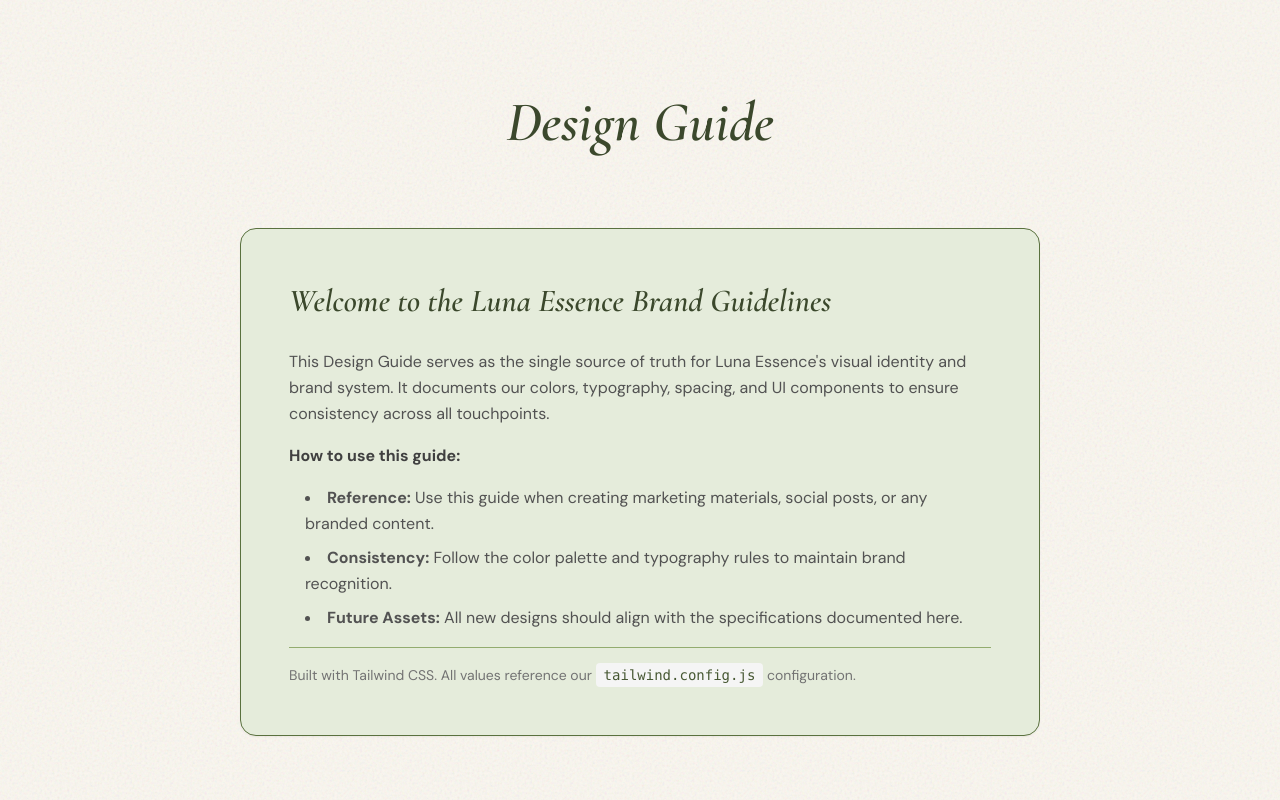
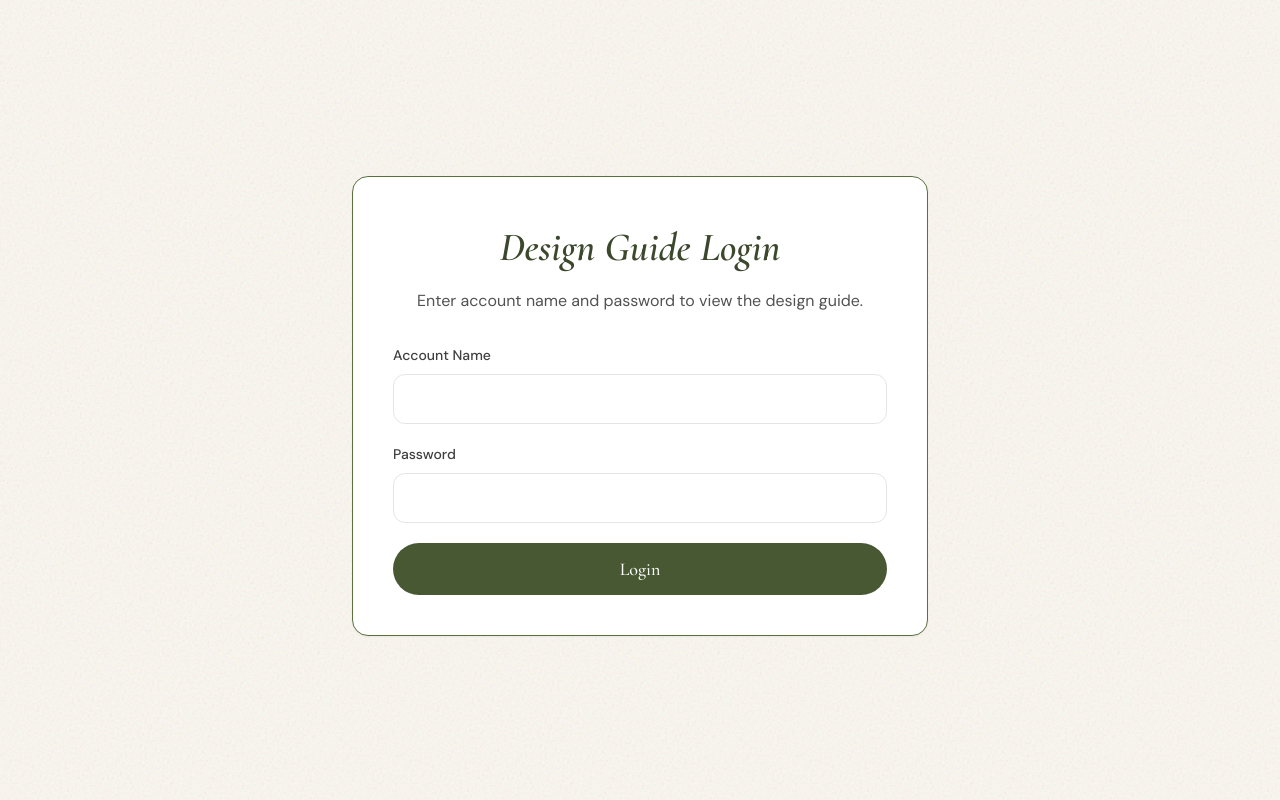
Before and after one commit to matintynn/lunaspa-project, a React (Vite) app in the folder luna-essence-spa/: page /design-guide in a window 1280 px wide. Shown: the top 800 px of the page. Built offline with nearby package versions, Linux system fonts and the light colour scheme; no server answers.

Commit message:
add login for design guide

```diff
--- a/luna-essence-spa/src/App.jsx
+++ b/luna-essence-spa/src/App.jsx
@@ -11,7 +11,7 @@
 import AboutPage from './pages/AboutPage'
 import ContactPage from './pages/ContactPage'
 import DesignGuidePage from './pages/DesignGuidePage'
-import DesignGuideLayout from './pages/DesignGuideLayout'
+import DesignGuideAuthGate from './components/design-guide/DesignGuideAuthGate'
 
 function App() {
   return (
@@ -19,9 +19,9 @@
       <ScrollToTop />
       <Routes>
         <Route path="/design-guide" element={
-          <DesignGuideLayout>
+          <DesignGuideAuthGate>
             <DesignGuidePage />
-          </DesignGuideLayout>
+          </DesignGuideAuthGate>
         } />
         <Route path="/" element={<Layout><HomePage /></Layout>} />
         <Route path="/services" element={<Layout><ServicesPage /></Layout>} />
--- /dev/null
+++ b/luna-essence-spa/src/components/design-guide/DesignGuideAuthGate.jsx
@@ -0,0 +1,104 @@
+import { useEffect, useMemo, useState } from 'react'
+import Button from '../shared/Button'
+import Container from '../shared/Container'
+import DesignGuideLayout from '../../pages/DesignGuideLayout'
+import {
+    DESIGN_GUIDE_AUTH_CHANGE_EVENT,
+    isDesignGuideAuthenticated,
+    setDesignGuideAuthenticated,
+} from '../../lib/designGuideAuth'
+
+function DesignGuideAuthGate({ children }) {
+    const expectedAccount = useMemo(() => import.meta.env.VITE_DESIGN_GUIDE_ACCOUNT || 'client', [])
+    const expectedPassword = useMemo(() => import.meta.env.VITE_DESIGN_GUIDE_PASSWORD || 'luna123', [])
+    const [accountName, setAccountName] = useState('')
+    const [password, setPassword] = useState('')
+    const [error, setError] = useState('')
+    const [isAuthenticated, setIsAuthenticated] = useState(() => isDesignGuideAuthenticated())
+
+    useEffect(() => {
+        const handleAuthChange = (event) => {
+            setIsAuthenticated(Boolean(event.detail?.isAuthenticated))
+        }
+
+        window.addEventListener(DESIGN_GUIDE_AUTH_CHANGE_EVENT, handleAuthChange)
+        return () => window.removeEventListener(DESIGN_GUIDE_AUTH_CHANGE_EVENT, handleAuthChange)
+    }, [])
+
+    const handleSubmit = (event) => {
+        event.preventDefault()
+
+        const isValid = accountName.trim() === expectedAccount && password === expectedPassword
+
+        if (!isValid) {
+            setError('Invalid account name or password.')
+            return
+        }
+
+        setError('')
+        setDesignGuideAuthenticated(true)
+    }
+
+    if (isAuthenticated) {
+        return children
+    }
+
+    return (
+        <DesignGuideLayout>
+            <div className="mt-24">
+                <Container className="py-20 md:pb-16">
+                    <div className="mx-auto max-w-xl rounded-2xl border border-primary-600 bg-white p-8 md:p-10 shadow-sm">
+                        <h1 className="text-h2 font-serif font-semibold italic text-primary-800 text-center">Design Guide Login</h1>
+                        <p className="mt-3 text-center text-body-md text-neutral-600">
+                            Enter account name and password to view the design guide.
+                        </p>
+
+                        <form className="mt-8 space-y-5" onSubmit={handleSubmit}>
+                            <div>
+                                <label htmlFor="accountName" className="block text-body-sm font-medium text-neutral-700 mb-2">
+                                    Account Name
+                                </label>
+                                <input
+                                    id="accountName"
+                                    type="text"
+                                    autoComplete="username"
+                                    value={accountName}
+                                    onChange={(event) => setAccountName(event.target.value)}
+                                    className="w-full rounded-xl border border-neutral-200 bg-white px-4 py-3 text-body-md text-neutral-800 outline-none focus:border-primary-600"
+                                    required
+                                />
+                            </div>
+
+                            <div>
+                                <label htmlFor="password" className="block text-body-sm font-medium text-neutral-700 mb-2">
+                                    Password
+                                </label>
+                                <input
+                                    id="password"
+                                    type="password"
+                                    autoComplete="current-password"
+                                    value={password}
+                                    onChange={(event) => setPassword(event.target.value)}
+                                    className="w-full rounded-xl border border-neutral-200 bg-white px-4 py-3 text-body-md text-neutral-800 outline-none focus:border-primary-600"
+                                    required
+                                />
+                            </div>
+
+                            {error && (
+                                <p className="text-body-sm text-red-600" role="alert">
+                                    {error}
+                                </p>
+                            )}
+
+                            <Button type="submit" className="w-full">
+                                Login
+                            </Button>
+                        </form>
+                    </div>
+                </Container>
+            </div>
+        </DesignGuideLayout>
+    )
+}
+
+export default DesignGuideAuthGate
--- a/luna-essence-spa/src/components/design-guide/QuickAccessBar.jsx
+++ b/luna-essence-spa/src/components/design-guide/QuickAccessBar.jsx
@@ -1,6 +1,7 @@
 import { useState } from 'react'
-import { Link } from 'react-router-dom'
+import { Link, useNavigate } from 'react-router-dom'
 import Button from '../shared/Button'
+import { isDesignGuideAuthenticated, setDesignGuideAuthenticated } from '../../lib/designGuideAuth'
 
 const sections = [
     { id: 'intro', label: 'Back to Top' },
@@ -15,6 +16,8 @@
 
 function QuickAccessBar() {
     const [isMenuOpen, setIsMenuOpen] = useState(false)
+    const navigate = useNavigate()
+    const isAuthenticated = isDesignGuideAuthenticated()
 
     const scrollToSection = (id) => (e) => {
         e.preventDefault()
@@ -25,6 +28,17 @@
         const top = el.getBoundingClientRect().top + window.scrollY - offset
         window.scrollTo({ top, behavior: 'smooth' })
         setIsMenuOpen(false)
+    }
+
+    const handleLogout = () => {
+        setDesignGuideAuthenticated(false)
+        setIsMenuOpen(false)
+        navigate('/design-guide', { replace: true })
+    }
+
+    const handleLogin = () => {
+        setIsMenuOpen(false)
+        navigate('/design-guide')
     }
 
     return (
@@ -57,6 +71,14 @@
                         Go to Website
                     </Button>
                 </Link>
+                <Button
+                    variant="secondary"
+                    size="sm"
+                    className="px-4 py-2"
+                    onClick={isAuthenticated ? handleLogout : handleLogin}
+                >
+                    {isAuthenticated ? 'Logout' : 'Login'}
+                </Button>
             </div>
 
             {/* Mobile: Quick Links bar */}
@@ -100,9 +122,17 @@
                     <Link
                         to="/"
                         className="text-navlink font-serif text-primary-700 font-semibold pt-4 border-t border-neutral-200"
+                        onClick={() => setIsMenuOpen(false)}
                     >
                         Go to Website →
                     </Link>
+                    <button
+                        type="button"
+                        onClick={isAuthenticated ? handleLogout : handleLogin}
+                        className="text-navlink font-serif text-primary-700 font-semibold"
+                    >
+                        {isAuthenticated ? 'Logout' : 'Login'}
+                    </button>
                 </div>
             </div>
 
--- /dev/null
+++ b/luna-essence-spa/src/lib/designGuideAuth.js
@@ -0,0 +1,18 @@
+export const DESIGN_GUIDE_AUTH_STORAGE_KEY = 'designGuideAuthenticated'
+export const DESIGN_GUIDE_AUTH_CHANGE_EVENT = 'design-guide-auth-change'
+
+export function isDesignGuideAuthenticated() {
+    return sessionStorage.getItem(DESIGN_GUIDE_AUTH_STORAGE_KEY) === 'true'
+}
+
+export function setDesignGuideAuthenticated(isAuthenticated) {
+    if (isAuthenticated) {
+        sessionStorage.setItem(DESIGN_GUIDE_AUTH_STORAGE_KEY, 'true')
+    } else {
+        sessionStorage.removeItem(DESIGN_GUIDE_AUTH_STORAGE_KEY)
+    }
+
+    window.dispatchEvent(new CustomEvent(DESIGN_GUIDE_AUTH_CHANGE_EVENT, {
+        detail: { isAuthenticated }
+    }))
+}
```
Also changed, not shown: 1 other file (tests, documents, lock files or other folders).
